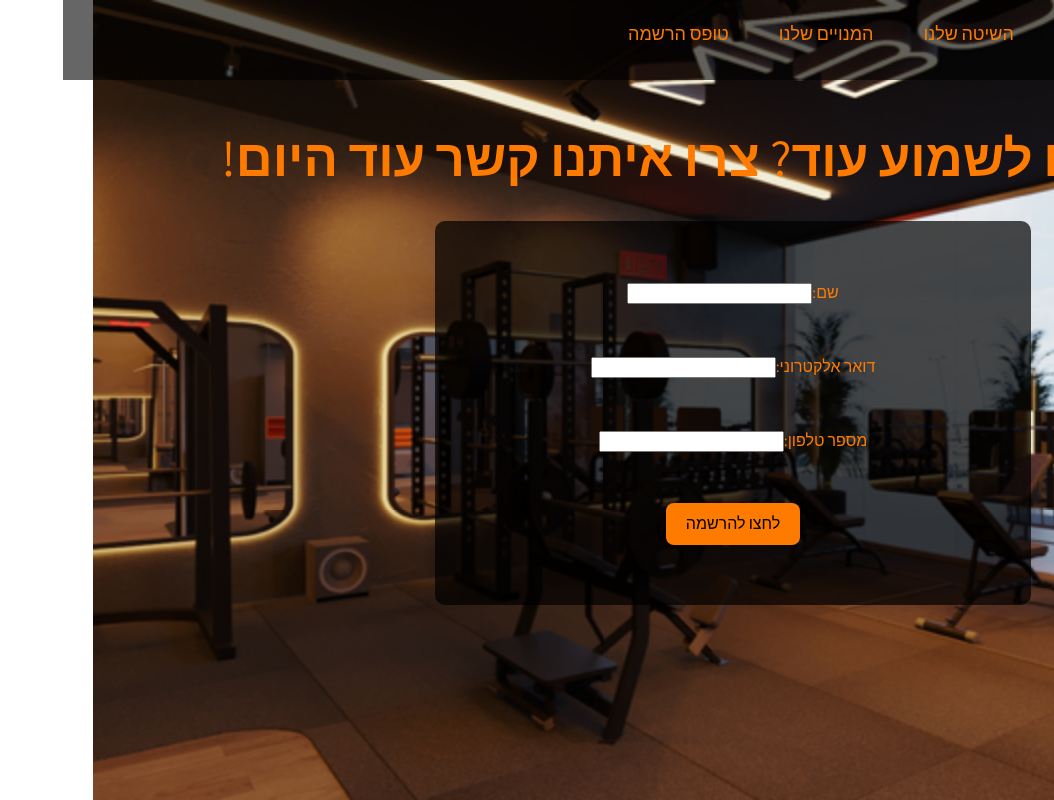
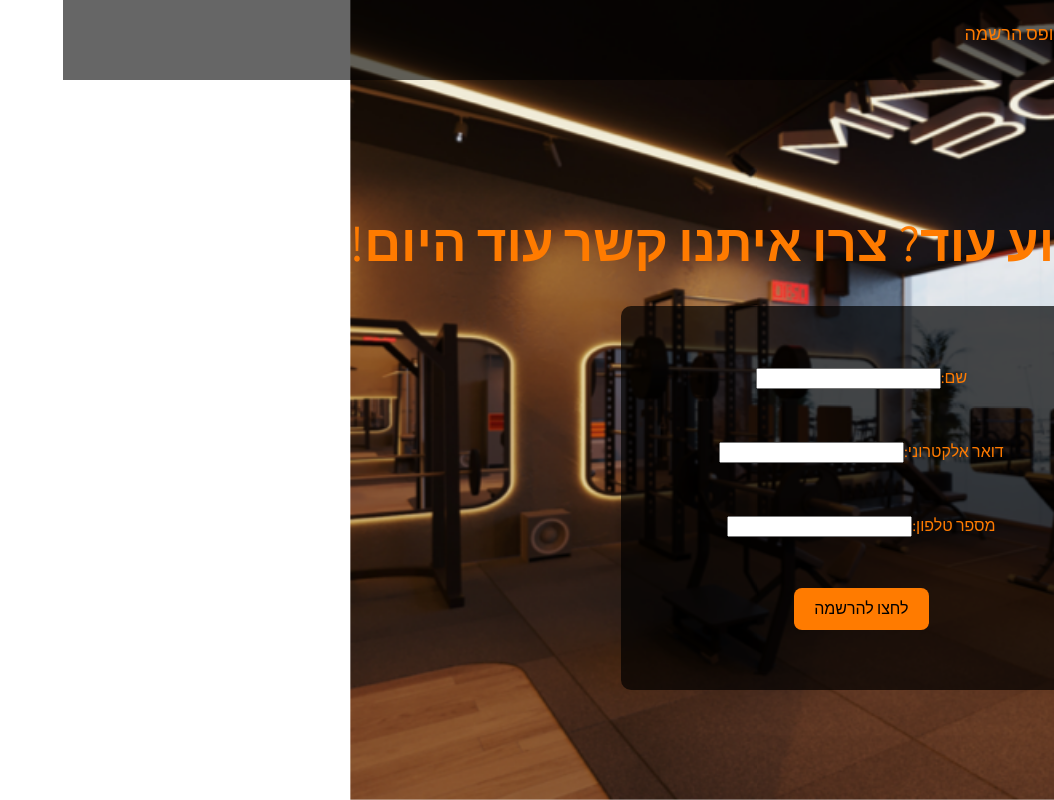
Before and after one commit to Kalzemic/Minimal_Body, a React (Vite) app: page /Contact in a window 1280 px wide. Shown: the whole page, without its empty margins (226-1280 px from the left). Built offline with nearby package versions, Linux system fonts and the light colour scheme.

Commit message:
combined qa method and home

```diff
--- a/src/App.tsx
+++ b/src/App.tsx
@@ -3,8 +3,6 @@
 import './App.css'
 import Navbar from './components/Navbar'
 import HomePage from './components/HomePage'
-import QAPage from './components/QAPage'
-import MethodPage from './components/MethodPage'
 
 import ContactPage from './components/ContactPage'
 import Subscriptions from './components/Subscriptions'
@@ -18,8 +16,7 @@
       <div className="main-container">
         <Routes>
           <Route path="/" element={<HomePage />} />
-          <Route path="/QApage" element={<QAPage />} />
-          <Route path="/Method" element={<MethodPage />} />
+
           <Route path="/Contact" element={<ContactPage />} />
           <Route path="/Subscriptions" element={<Subscriptions />} />
         </Routes>
--- a/src/components/BackgroundImage.css
+++ b/src/components/BackgroundImage.css
@@ -1,29 +1,26 @@
 .background-container {
     position: relative;
     width: 100%;
-    height: 100%;
-
-    animation: fadeIn 0.5s ease-in forwards;
-}
-
-.background-fixed {
-    position: fixed;
-    top: 0;
-    left: 0;
-
-    width: 100vw;
     height: 100vh;
 
     background-size: cover;
     background-position: center;
     background-repeat: no-repeat;
 
-    z-index: -1;
+    animation: fadeIn 0.5s ease-in forwards;
+    z-index: 0;
+    /* no need for negative z-index */
 }
 
 .background-content {
     position: relative;
     z-index: 1;
+    /* Content always on top */
+    display: flex;
+    flex-direction: column;
+    align-items: center;
+    justify-content: center;
+    height: 100%;
 }
 
 /* Fade-in animation */
--- a/src/components/BackgroundImage.tsx
+++ b/src/components/BackgroundImage.tsx
@@ -1,22 +1,19 @@
-
 import "./BackgroundImage.css";
-
 
 interface BackgroundImageProps {
     url: string;
     children?: React.ReactNode;
 }
+
 const BackgroundImage: React.FC<BackgroundImageProps> = ({ url, children }) => {
     return (
-        <div className="background-container">
-            <div
-                className="background-fixed"
-                style={{ backgroundImage: `url(${url})` }}
-            />
+        <div
+            className="background-container"
+            style={{ backgroundImage: `url(${url})` }}
+        >
             <div className="background-content">{children}</div>
         </div>
     );
-}
+};
 
-
-export default BackgroundImage
+export default BackgroundImage;
--- a/src/components/HomePage.tsx
+++ b/src/components/HomePage.tsx
@@ -8,6 +8,7 @@
 
 
     return (
+        <div className="mainpage">
             <div className="image-container" style={{ width: "100vw", height: "100vh" }}>
                 <BackgroundImage url="/minimal_body_5.png" >
                     <div className="page-content">
@@ -30,7 +31,39 @@
 
                 </BackgroundImage>
 
+
             </div>
+            <div className="image-container" style={{ width: "100vw", height: "100vh" }}>
+                <BackgroundImage url="minimal_body_4.png" >
+                    <div className="page-content">
+                        <h1>למה Minimal Body?</h1>
+                        <h2> ✅ אימוני כוח בלבד – בלי הסחות דעת, בלי בלגן, רק תוצאות.</h2>
+                        <h2>✅ מכשור מתקדם – ציוד מקצועי שמבטיח אימון מדויק ובטוח.</h2>
+                        <h2>✅ תוכנית מותאמת אישית – כל אימון מותאם לך אישית ומבוסס נתונים.</h2>
+                        <h2>✅ מעקב התקדמות חכם – מערכת דיגיטלית שעוקבת אחר כל חזרה ומשקל שלך.</h2>
+                        <h2>✅ ללא התחייבות ארוכת טווח – ניתן לבטל בכל שלב בהתראה של 30 יום.</h2>
+                        <h2>✅ כמות מתאמנים מוגבלת – בלי עומס, בלי המתנה למכשירים.</h2>
+                        <h2>✅ ליווי מקצועי קבוע – מאמנים עם תשוקה למקצוע שידאגו שתתאמן בצורה נכונה ויעילה.</h2>
+                    </div>
+                </BackgroundImage>
+            </div>
+            <div className="image-container" style={{ width: "100vw", height: "100vh" }}>
+                <BackgroundImage url="/minimal_body_2.png">
+                    <div className="page-content">
+                        <h1>איך זה עובד?</h1>
+                        <h2>🔹 אימון היכרות מותאם אישית – כדי להבין את הצרכים והמטרות שלך.</h2>
+                        <h2>🔹 שיבוץ לשעות קבועות – מה שמסייע לך להתמיד ולראות תוצאות.</h2>
+                        <h2>🔹 בניית תוכנית אימונים מדויקת – המבוססת על שיטת Minimal Body, עם תרגילים שמשרתים אך ורק את המטרה שלך.
+                        </h2>
+                        <h2>🔹 אימון של שעה בלבד – עם מנוחה והתאוששות אופטימלית בין אימונים.
+                        </h2>
+                        <h2>🔹 אין חובה לשלב אירובי – אימוני כוח מדויקים יספיקו לתוצאות מעולות.
+                        </h2>
+                    </div>
+                </BackgroundImage>
+            </div>
+        </div>
+
 
     );
 
--- a/src/components/Navbar.tsx
+++ b/src/components/Navbar.tsx
@@ -6,8 +6,7 @@
         <nav className="navbar" >
             <ul>
                 <li><Link to="/">דף הבית</Link></li>
-                <li><Link to="/QApage">למה Minimal Body?</Link></li>
-                <li><Link to="/Method">השיטה שלנו</Link></li>
+
                 <li><Link to="/Subscriptions">המנויים שלנו</Link></li>
                 <li><Link to="/Contact">טופס הרשמה</Link></li>
 
--- a/src/components/Page.css
+++ b/src/components/Page.css
@@ -1,13 +1,18 @@
 .image-container {
-    width: 100vw;
+    width: 100%;
     height: 100vh;
-
+    /* Full screen for each section */
     display: flex;
     align-items: center;
     justify-content: center;
+    flex-direction: column;
+    overflow: hidden;
+}
 
-    /* or any page background */
-    overflow-x: hidden;
+.mainpage {
+    scroll-behavior: smooth;
+    min-height: 100vh;
+    margin-bottom: -1px;
 }
 
 .page-content {
@@ -19,7 +24,7 @@
     justify-content: center;
     /* Center vertically */
     text-align: center;
-    margin-top: 30px;
+    margin-top: 5px;
     animation: fadeIn 0.5s ease-in forwards;
     z-index: 100;
 }
--- a/src/index.css
+++ b/src/index.css
@@ -6,7 +6,7 @@
   color-scheme: light dark;
   color: #ff7b00;
   background-color: #242424;
-
+  height: 100%;
   font-synthesis: none;
   text-rendering: optimizeLegibility;
   -webkit-font-smoothing: antialiased;
```
Lines whose indentation alone changed are shown as unchanged.
